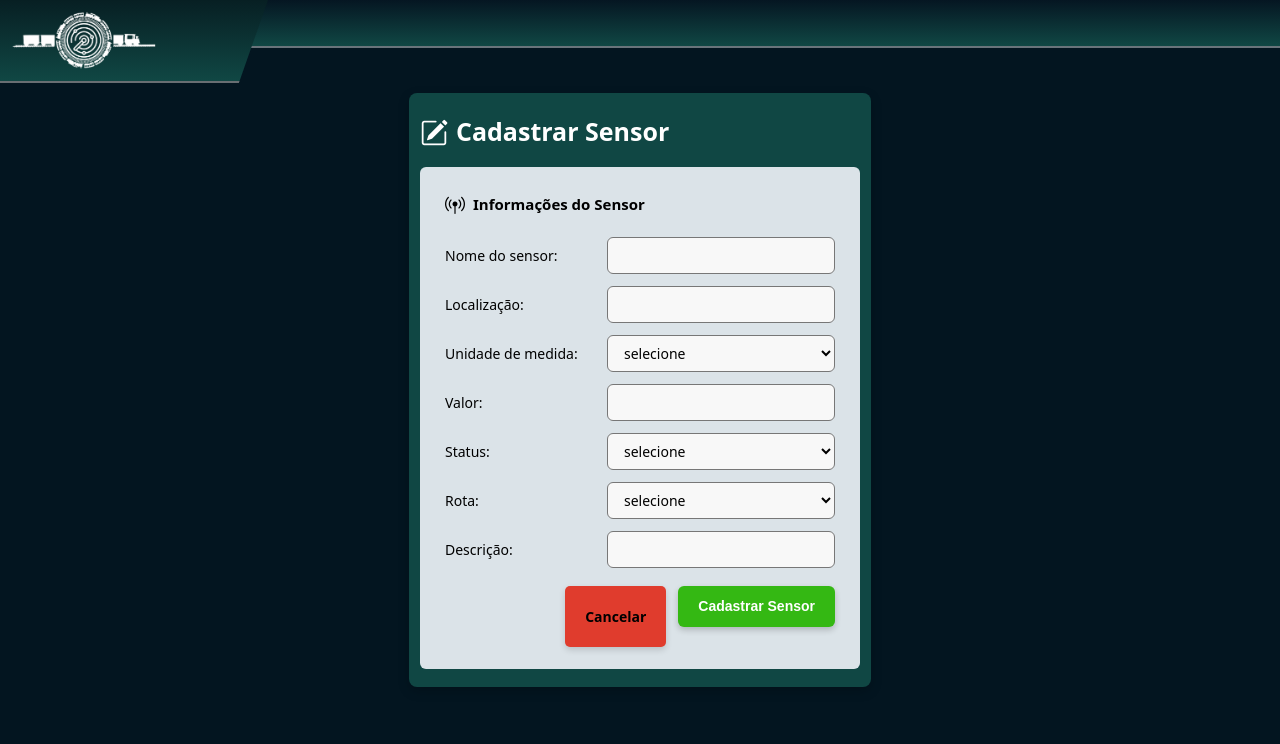
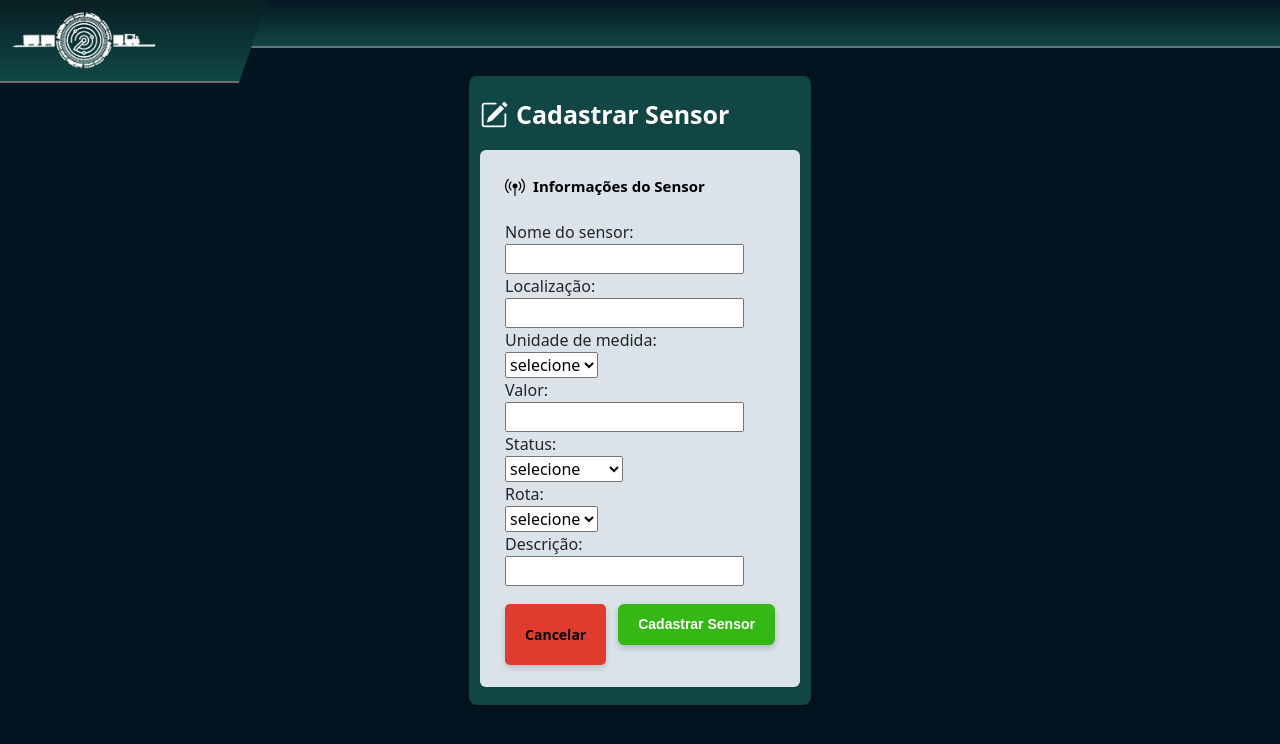
Before and after one commit to danielfalves-angel/SA-SESI, a PHP site: page /public/sensores/cadastro_sensores.php in a window 1280 px wide. Shown: the top 744 px of the page. Run offline with PHP 8.4, Linux system fonts and the light colour scheme; a user stored in the database is signed in; data comes from the database, SQL or seed files in the repository; data that the repository does not hold is empty.

Commit message:
refactor: melhorar a estrutura do formulário de cadastro de sensores

```diff
--- a/public/sensores/cadastro_sensores.php
+++ b/public/sensores/cadastro_sensores.php
@@ -89,18 +89,21 @@ $resultado = mysqli_query($conn, "SELECT * FROM usuarios WHERE cargo = 'administ
                     </div>
 
                     <form method="POST">
-                        <div class="form-group">
+                        <div>
                             <label for="nome">Nome do sensor:</label>
+                            <br>
                             <input type="text" name="nome" id="nome" required>
                         </div>
 
-                        <div class="form-group">
+                        <div>
                             <label for="localizacao">Localização:</label>
+                            <br>
                             <input type="text" name="localizacao" id="localizacao" required>
                         </div>
 
-                        <div class="form-group">
+                        <div>
                             <label for="unidade_de_medida">Unidade de medida:</label>
+                                                    <br>
                             <select name="unidade_de_medida" id="unidade_de_medida" required>
                                 <option value="">selecione</option>
                                 <option value="celcius">celcius</option>
@@ -109,13 +112,15 @@ $resultado = mysqli_query($conn, "SELECT * FROM usuarios WHERE cargo = 'administ
                             </select>
                         </div>
 
-                        <div class="form-group">
+                        <div>
                             <label for="valor">Valor:</label>
+                                                    <br>
                             <input type="number" name="valor" id="valor" required>
                         </div>
 
-                        <div class="form-group">
+                        <div>
                             <label for="status">Status:</label>
+                            <br>
                             <select name="status" id="status" required>
                                 <option value="">selecione</option>
                                 <option value="funcionando">funcionando</option>
@@ -123,8 +128,9 @@ $resultado = mysqli_query($conn, "SELECT * FROM usuarios WHERE cargo = 'administ
                             </select>
                         </div>
 
-                        <div class="form-group campo_oculto">
+                        <div >
                             <label for="rota">Rota:</label>
+                                                    <br>
                             <select name="rota" id="rota">
                                 <option value="">selecione</option>
                                 <?php while ($rota = mysqli_fetch_assoc($resultado2)) { ?>
@@ -133,8 +139,9 @@ $resultado = mysqli_query($conn, "SELECT * FROM usuarios WHERE cargo = 'administ
                             </select>
                         </div>
 
-                        <div class="form-group">
+                        <div>
                             <label for="descricao">Descrição:</label>
+                                                    <br>
                             <input type="text" name="descricao" id="descricao" required>
                         </div>
 
```
